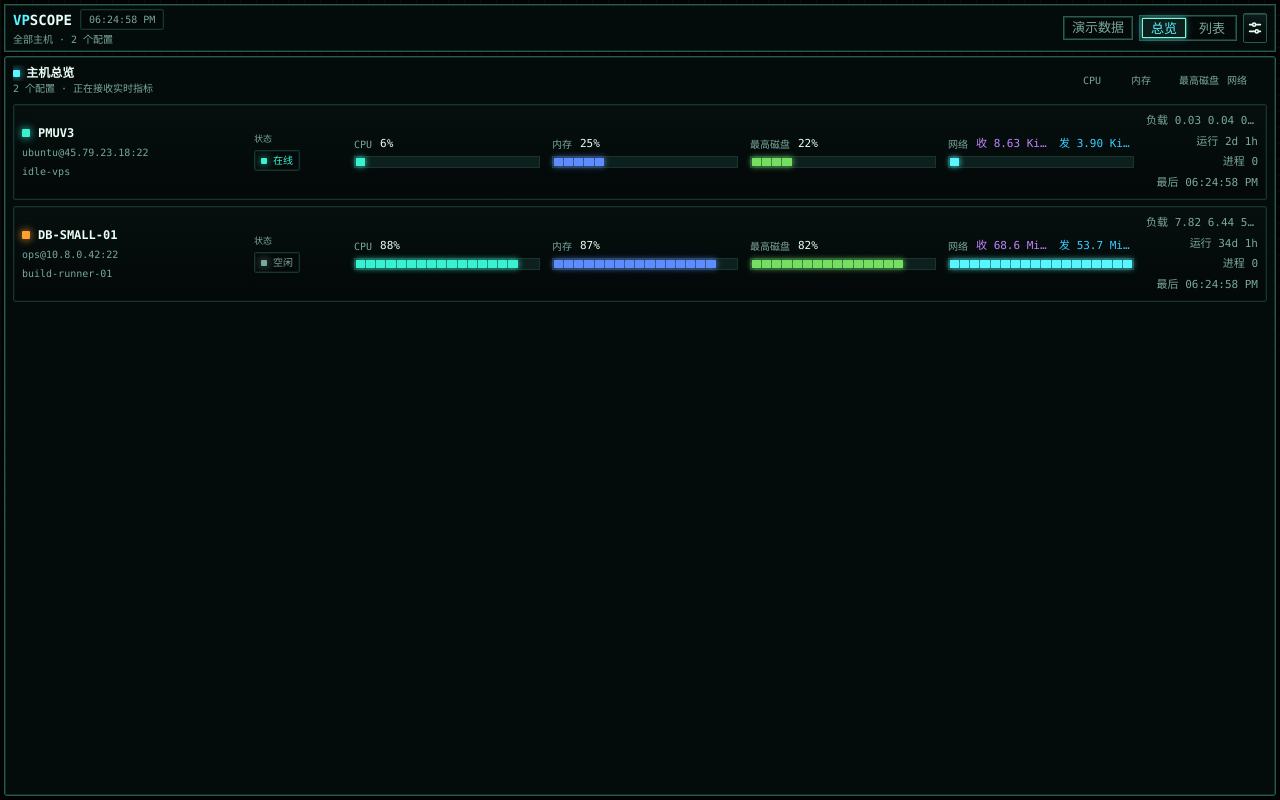
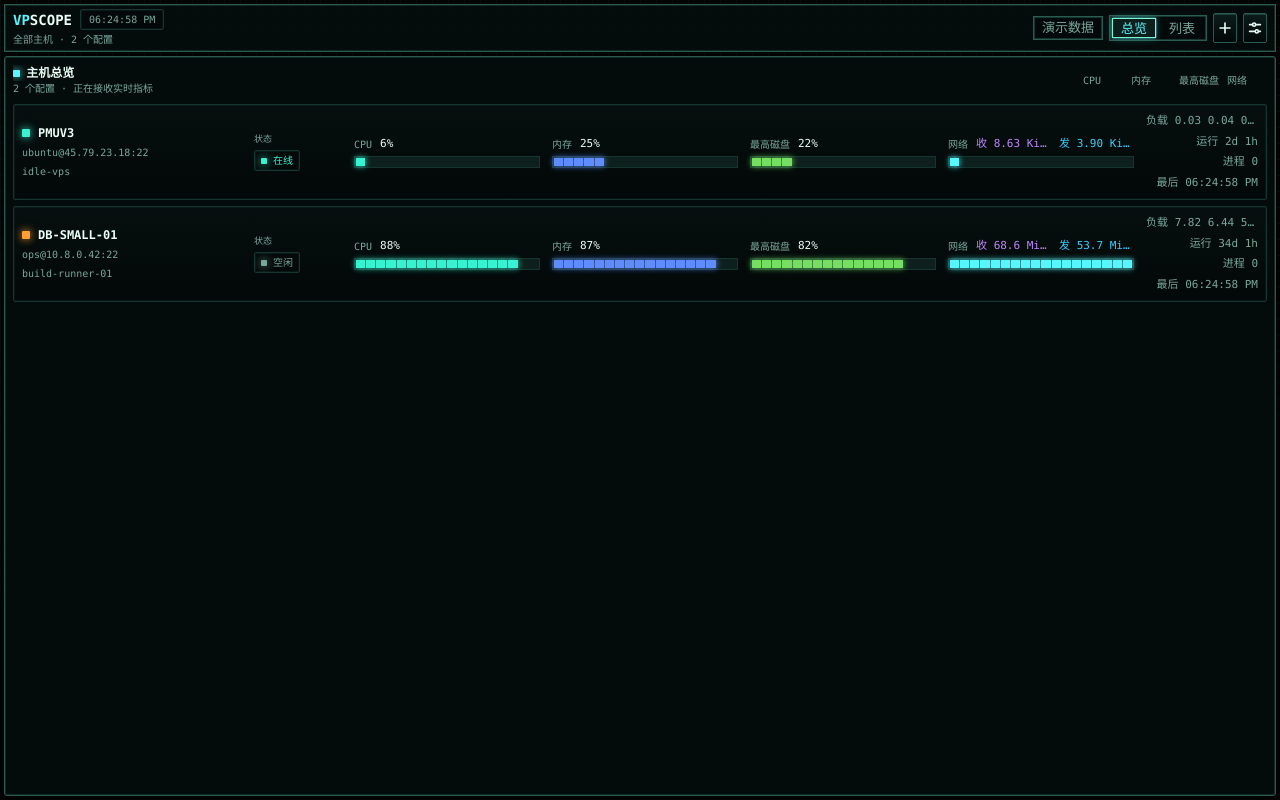
Before and after one commit to YBFACC/VPScope, a React (Vite) app in the folder web/: page / in a window 1280 px wide. Built offline with nearby package versions, Linux system fonts and the light colour scheme.

Commit message:
Restore add host entry in the top toolbar

```diff
--- a/web/src/components/toolbar/TopToolbar.tsx
+++ b/web/src/components/toolbar/TopToolbar.tsx
@@ -6,7 +6,11 @@ import { useHostStore, useSelectedHost } from "@/stores/hostStore";
 import { useMetricsStore } from "@/stores/metricsStore";
 import { useUiStore } from "@/stores/uiStore";
 
-export function TopToolbar() {
+type TopToolbarProps = {
+  onAddHost: () => void;
+};
+
+export function TopToolbar({ onAddHost }: TopToolbarProps) {
   const [mode, setMode] = useState<ClientMode>(clientMode);
   const host = useSelectedHost();
   const hosts = useHostStore((state) => state.hosts);
@@ -69,6 +73,27 @@ export function TopToolbar() {
         </div>
         <button
           type="button"
+          onClick={onAddHost}
+          className="control-button icon-button grid h-6 w-6 place-items-center text-[var(--color-text-muted)] hover:text-[var(--color-text)]"
+          title={t("addHost")}
+          aria-label={t("addHost")}
+        >
+          <svg
+            aria-hidden="true"
+            viewBox="0 0 20 20"
+            className="block h-[18px] w-[18px]"
+            fill="none"
+            stroke="currentColor"
+            strokeLinecap="round"
+            strokeLinejoin="round"
+            strokeWidth="1.8"
+          >
+            <path d="M10 4.5v11" />
+            <path d="M4.5 10h11" />
+          </svg>
+        </button>
+        <button
+          type="button"
           onClick={() => setSettingsOpen(true)}
           className="control-button icon-button grid h-6 w-6 place-items-center text-[var(--color-text-muted)] hover:text-[var(--color-text)]"
           title={t("settings")}
--- a/web/src/features/dashboard/DashboardPage.tsx
+++ b/web/src/features/dashboard/DashboardPage.tsx
@@ -2,6 +2,7 @@ import type { ReactElement } from "react";
 import { useEffect, useState } from "react";
 import { EmptyState } from "@/components/empty/EmptyState";
 import { TopToolbar } from "@/components/toolbar/TopToolbar";
+import { HostForm } from "@/features/hosts/HostForm";
 import { OverviewPage } from "@/features/overview/OverviewPage";
 import { useI18n } from "@/i18n/useI18n";
 import { runClient, tauriClient } from "@/lib/tauriClient";
@@ -26,6 +27,7 @@ export function DashboardPage() {
   const [isWindowVisible, setIsWindowVisible] = useState(
     () => typeof document === "undefined" || document.visibilityState !== "hidden",
   );
+  const [hostFormOpen, setHostFormOpen] = useState(false);
   const loadHosts = useHostStore((state) => state.loadHosts);
   const isLoadingHosts = useHostStore((state) => state.isLoading);
   const hosts = useHostStore((state) => state.hosts);
@@ -236,7 +238,7 @@ export function DashboardPage() {
   return (
     <main className="cockpit-surface h-screen overflow-hidden bg-[var(--color-bg)] p-1 text-[var(--color-text)]">
       <div className="grid h-full w-full grid-rows-[auto_minmax(0,1fr)] gap-1">
-        <TopToolbar />
+        <TopToolbar onAddHost={() => setHostFormOpen(true)} />
 
         <div className="grid min-h-0 grid-cols-1 gap-1">
           <section className="min-h-0">
@@ -275,6 +277,7 @@ export function DashboardPage() {
           </section>
         </div>
       </div>
+      <HostForm open={hostFormOpen} onClose={() => setHostFormOpen(false)} />
     </main>
   );
 }
```
